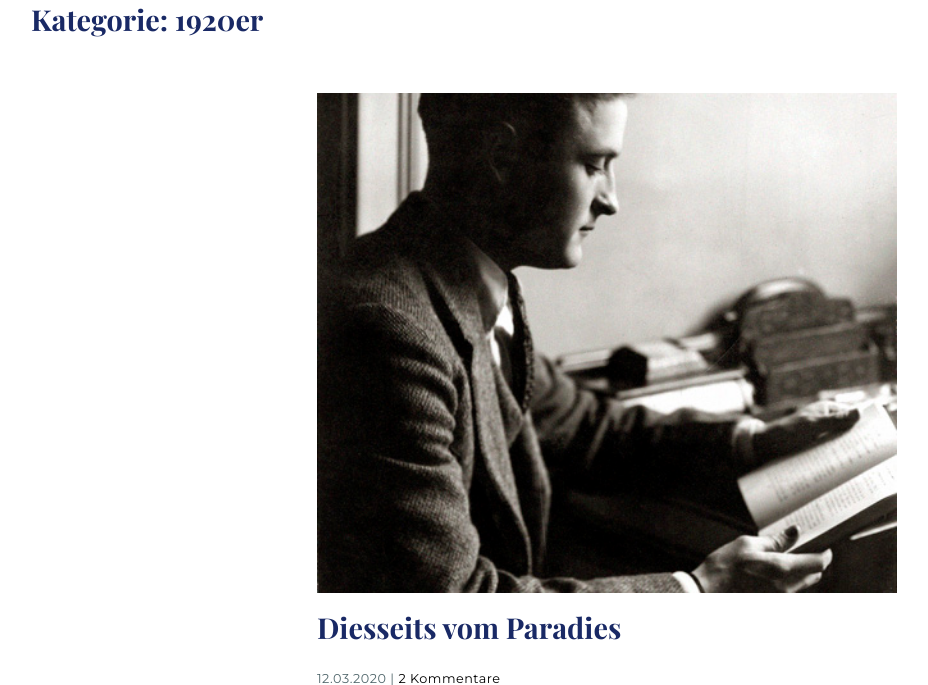
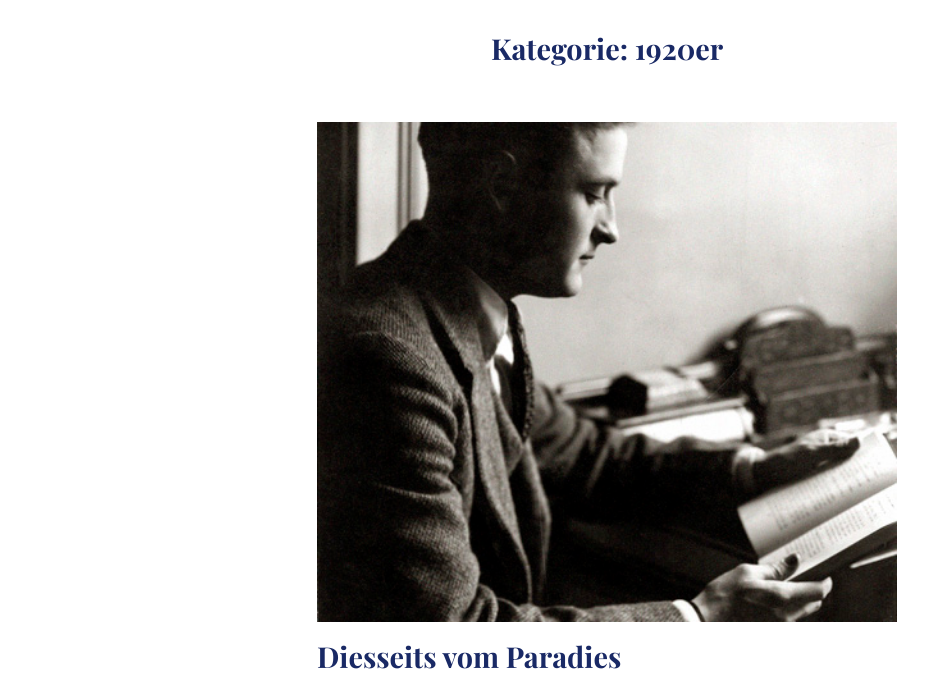
Before and after one commit to MareikeW/ein-buchblog, a PHP site: page /Kategorie_1920er.html in a window 1280 px wide. Shown: the part 184-869 px from the top of the page, without its empty margins (33-961 px from the left). Run offline with PHP 8.4, Linux system fonts and the light colour scheme.

Commit message:
Kategorien verlinkt

```diff
--- a/stylesheet.css
+++ b/stylesheet.css
@@ -73,6 +73,15 @@ p {
 .category-item:hover,
 .category-item:focus {
     font-weight: 700;
+}
+
+.current-category {
+    font-weight: 700;
+}
+
+.categorie-page-title {
+    text-align: center;
+    margin-top: 1em;
 }
 
 footer :first-child {
```
